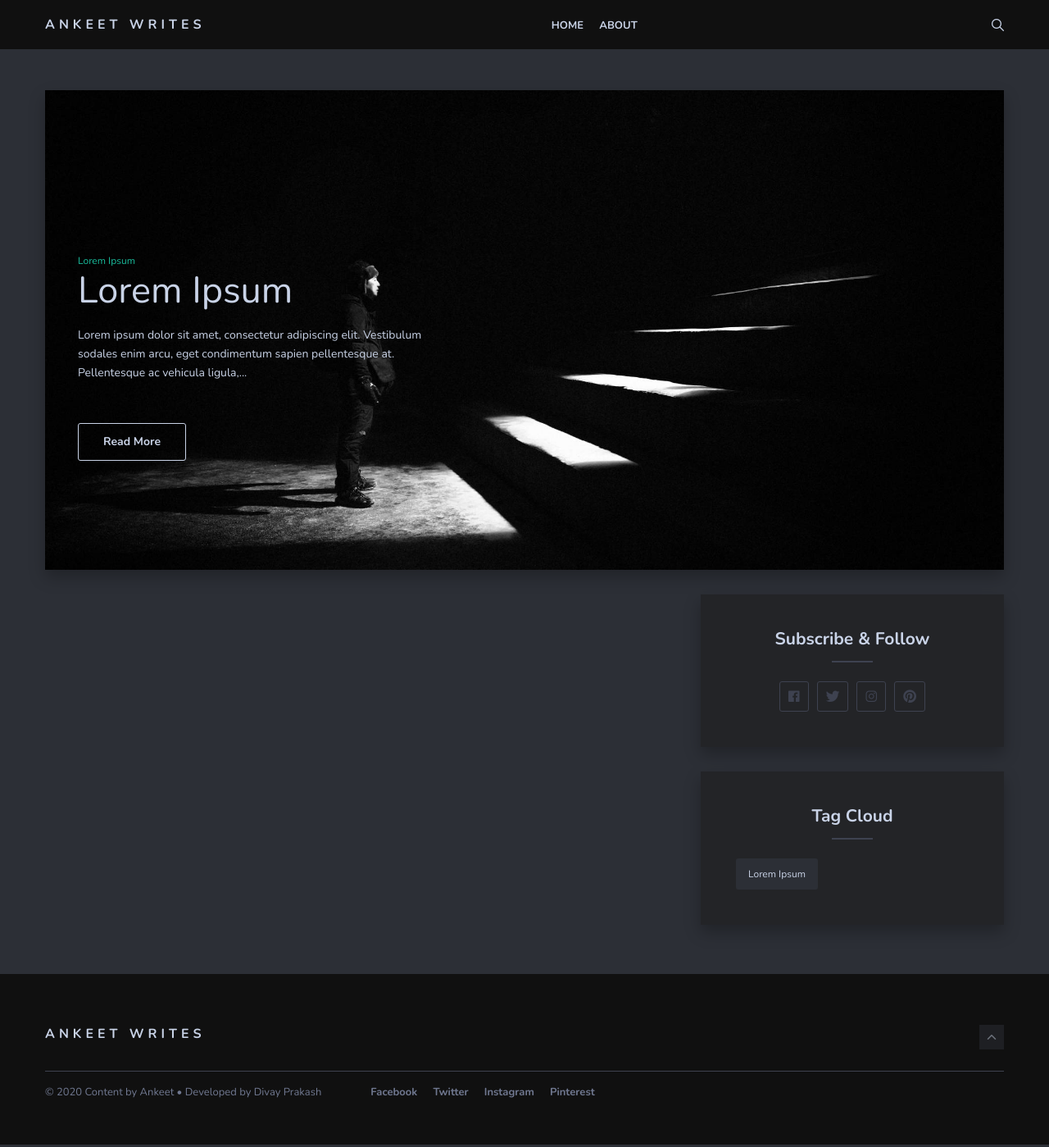
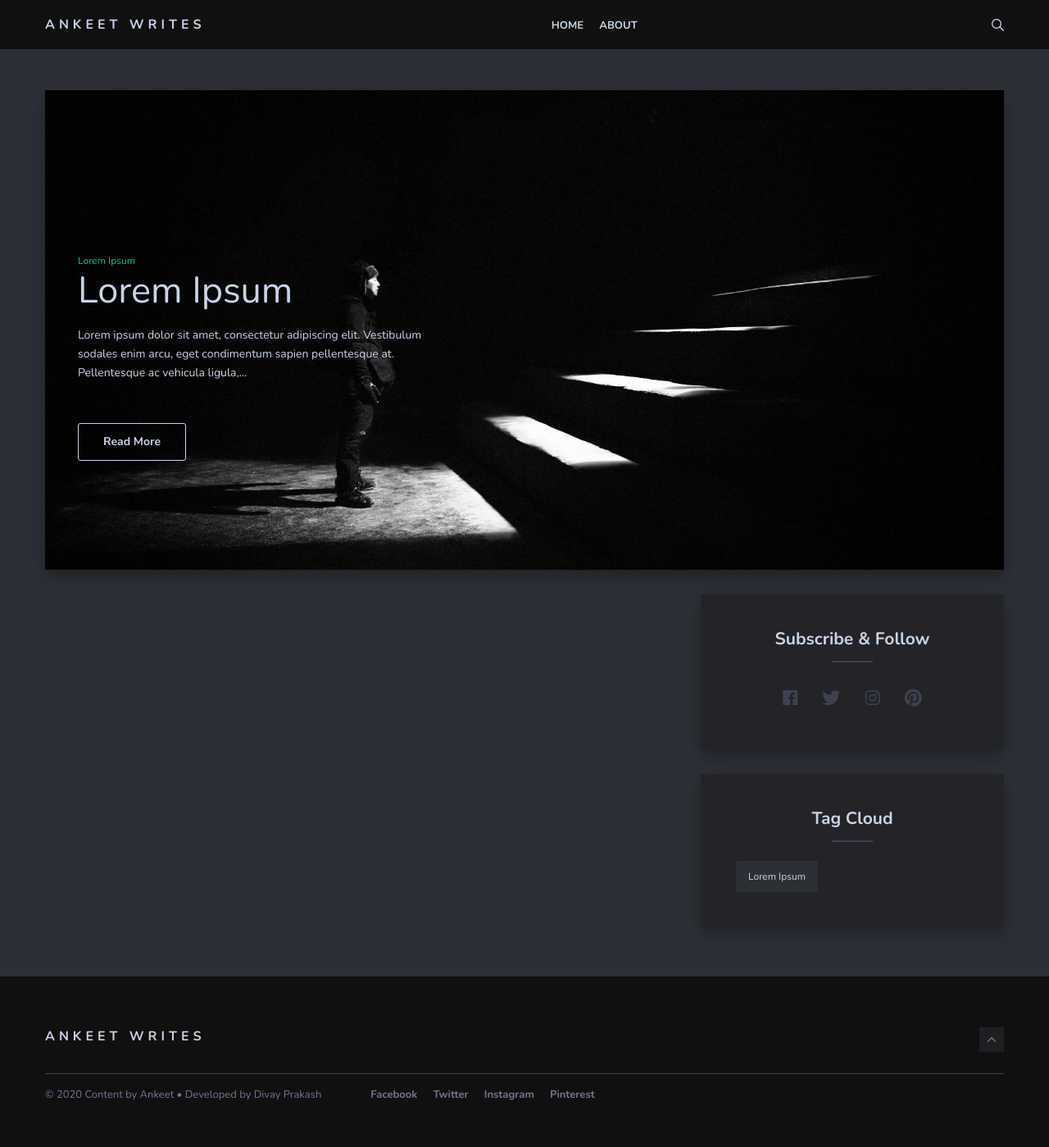
Before and after one commit to ankeetwrites/ankeetwrites.github.io, a Jekyll site: the page built from index.html, in a window 1280 px wide. Shown: the whole page at 82% size. Built offline with Jekyll 4.4.1, drawn with Linux system fonts in a browser that asks for light colours; nearby versions of some CDN libraries; the list of posts is cut into pages by our own code.

Commit message:
Remove borders from sidebar icons, increase size

```diff
--- a/_sass/3-modules/_sidebar.scss
+++ b/_sass/3-modules/_sidebar.scss
@@ -115,15 +115,12 @@
     display: inline-block;
     line-height: 16px;
     padding: 8px 10px;
-    border: 1px solid $border-color;
-    border-radius: $global-radius;
     color: $border-color;
     &:hover {
-      border-color: $primary-color;
       color: $primary-color;
     }
     i {
-      font-size: 18px;
+      font-size: 24px;
     }
   }
 }
```
